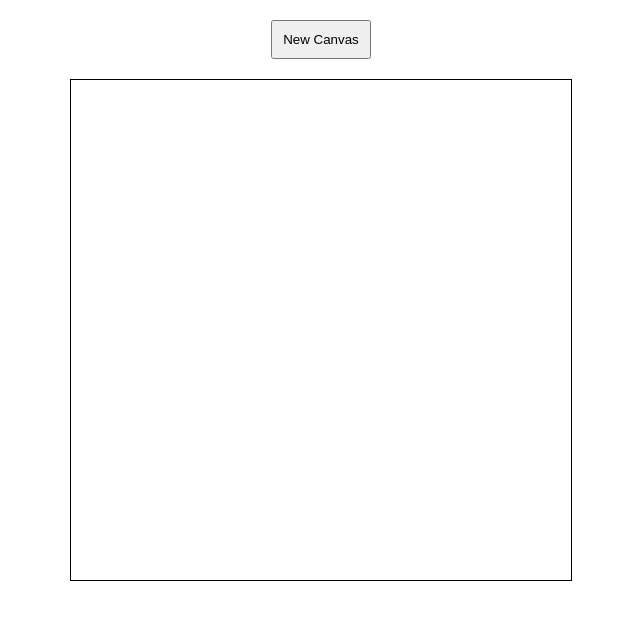
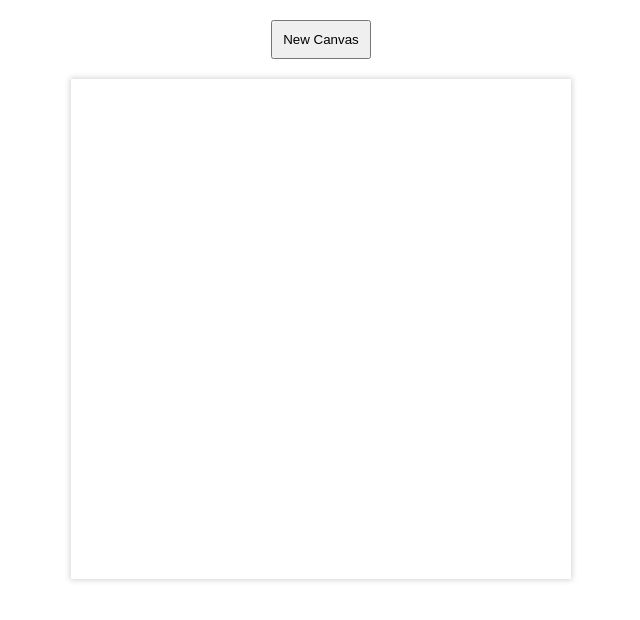
Before and after one commit to ASkauen/Etch-a-sketch, a plain HTML site: page index.html in a window 1280 px wide. Shown: the whole page, without its empty margins (319-959 px from the left). Drawn offline with Linux system fonts and the light colour scheme.

Commit message:
changed border to shadow

```diff
--- a/style.css
+++ b/style.css
@@ -3,7 +3,7 @@
   height: 500px;
   width: 500px;
   margin: auto auto;
-  border: 1px solid black;
+  box-shadow: 0 0 6px 1px rgb(211, 211, 211);
 }
 
 #reset {
```
